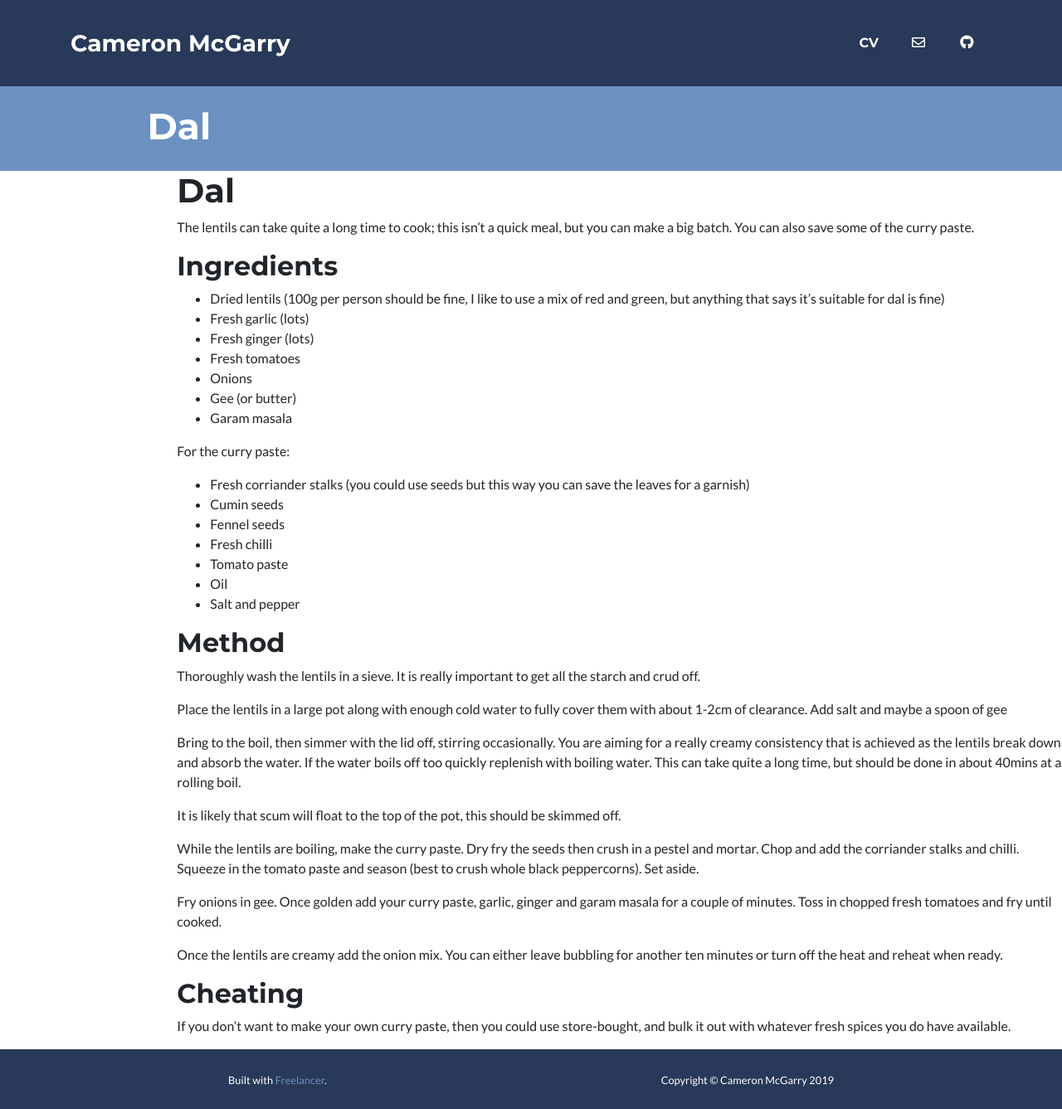
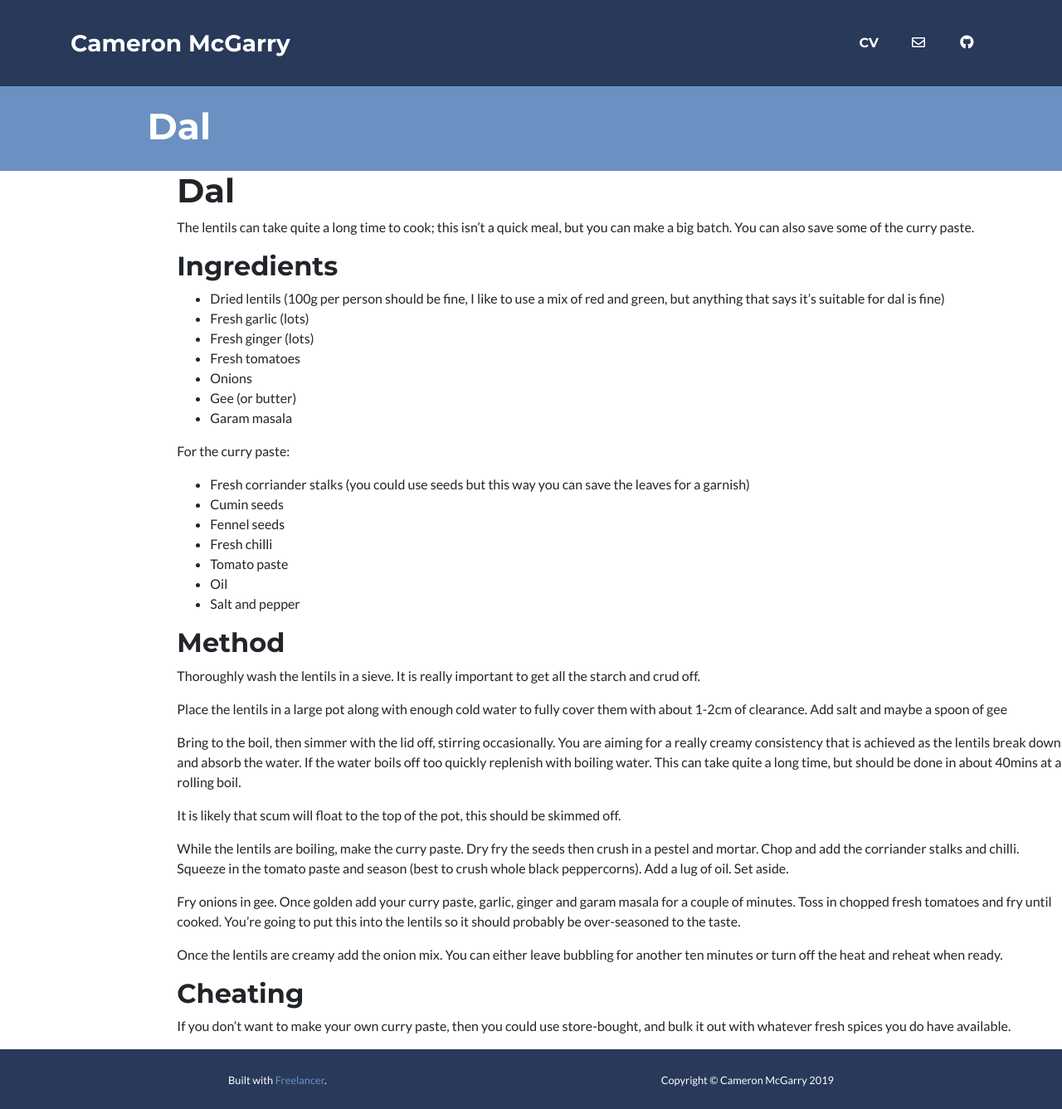
Before and after one commit to mcgarc/mcgarc.github.io, a Jekyll site: the page built from recipes/dal.md, in a window 1280 px wide and 1337 px high. Shown: the whole window at 83% size. Built offline with Jekyll 4.4.1, drawn with Linux system fonts in a browser that asks for light colours; nearby versions of some CDN libraries; our own code applies the rules of GitHub Pages for plain Markdown files; library files that are not in the unit come from our copies.

Commit message:
More notes on dal recipe

```diff
--- a/recipes/dal.md
+++ b/recipes/dal.md
@@ -44,11 +44,12 @@ off.
 While the lentils are boiling, make the curry paste. Dry fry the seeds then
 crush in a pestel and mortar. Chop and add the corriander stalks and chilli.
 Squeeze in the tomato paste and season (best to crush whole black peppercorns).
-Set aside.
+Add a lug of oil. Set aside.
 
 Fry onions in gee. Once golden add your curry paste, garlic, ginger and garam
 masala for a couple of minutes. Toss in chopped fresh tomatoes and fry until
-cooked.
+cooked. You're going to put this into the lentils so it should probably be
+over-seasoned to the taste.
 
 Once the lentils are creamy add the onion mix. You can either leave bubbling for
 another ten minutes or turn off the heat and reheat when ready.
```
